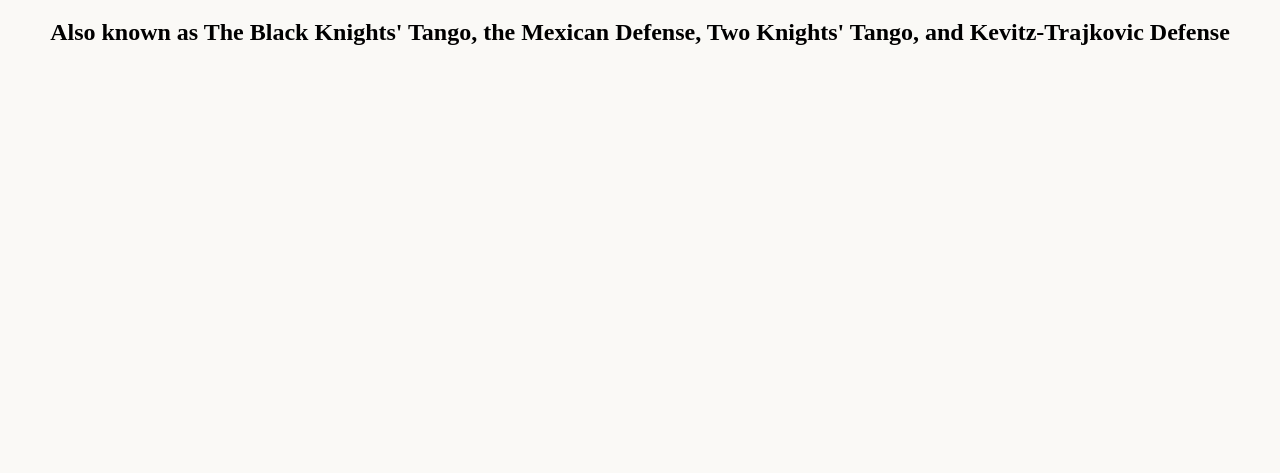
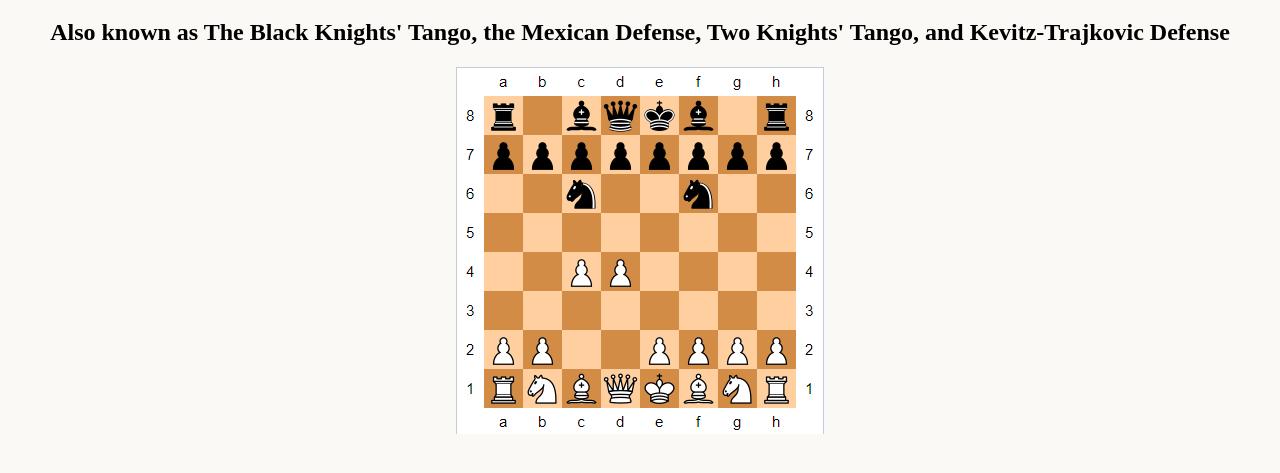
Before and after one commit to e4c5Nf3c6/knights-tango, a plain HTML site: page index.html in a window 1280 px wide. Shown: the part 61-534 px from the top of the page. Drawn offline with Linux system fonts and the light colour scheme.

Commit message:
add media

```diff
--- a/index.html
+++ b/index.html
@@ -7,5 +7,6 @@
     <body>
         <h1>Knights' Tango</h1>
         <script src="script.js"></script>
+        <img src="Media/board.png" alt="Knights' Tango Position" />
     </body>
 </html>
```
Also changed, not shown: Media/board.png (added).
